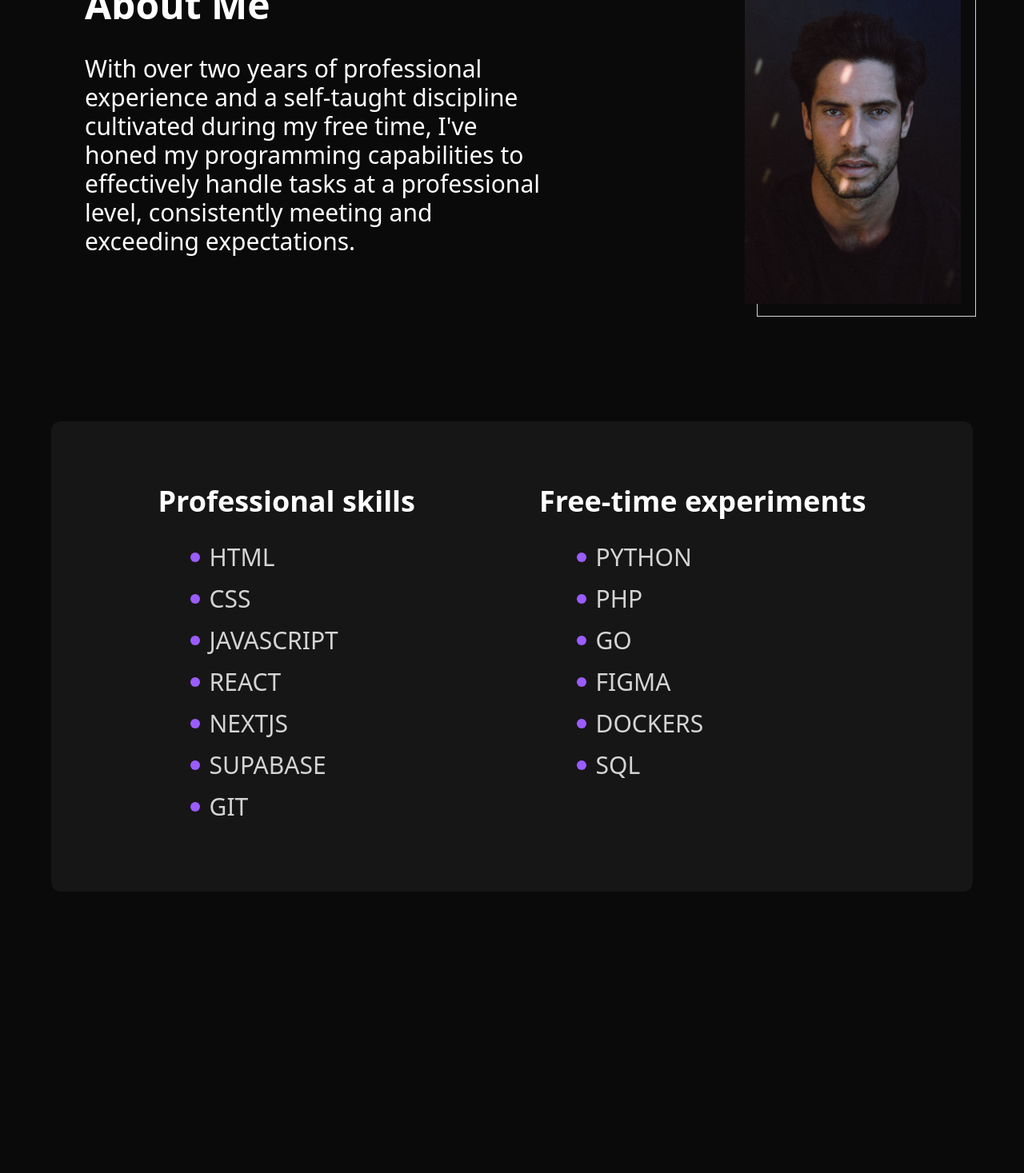
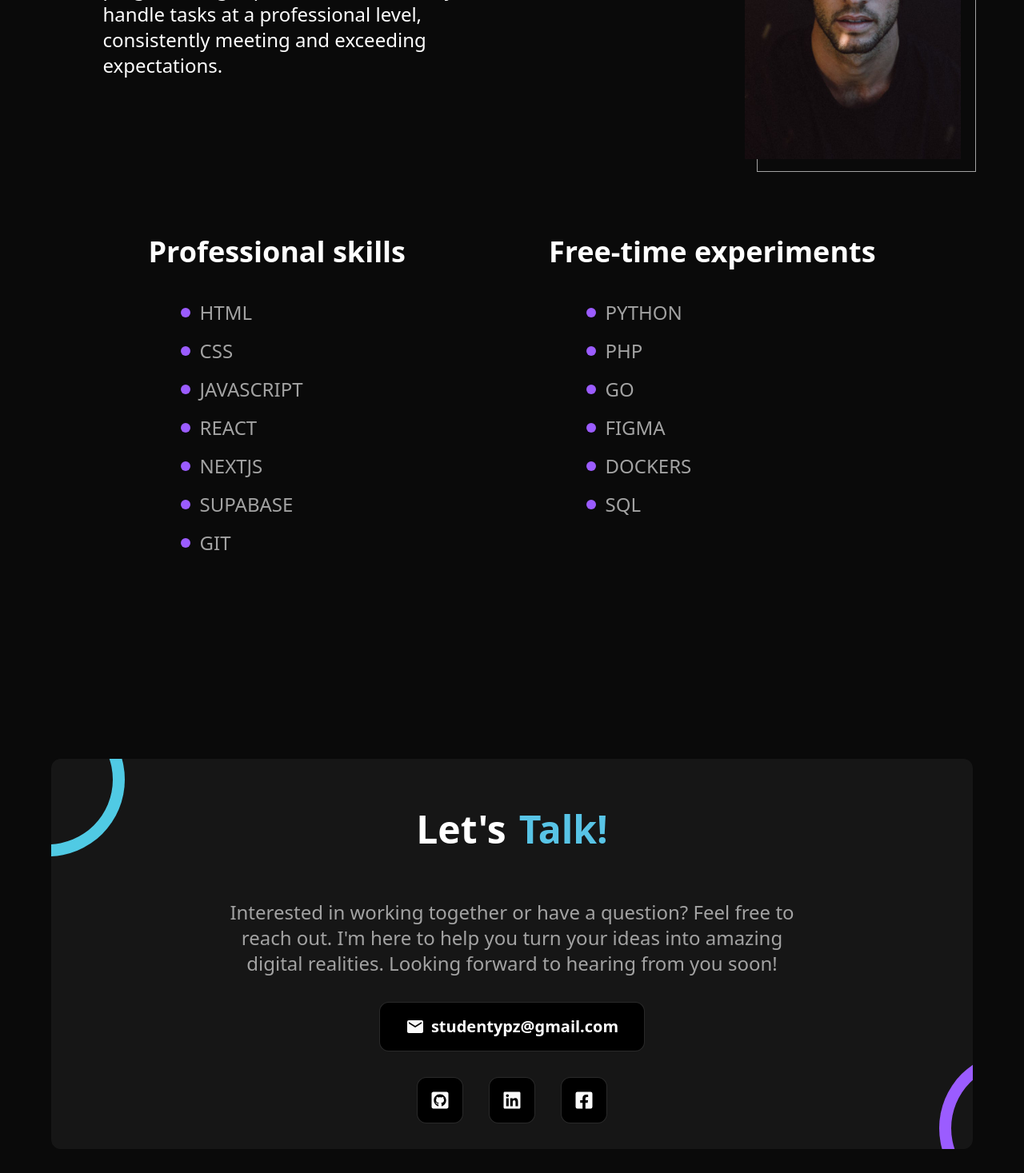
Before and after one commit to YiPei1994/portfolio3, a React (Vite) app: page / in a window 1280 px wide. Shown: the part 1330-2797 px from the top of the page at 80% size. Before the commit the page ends 2509 px from the top, so only its background shows below. Built offline with nearby package versions, Linux system fonts and the light colour scheme.

Commit message:
build - contact sections 1.0

```diff
--- a/src/App.tsx
+++ b/src/App.tsx
@@ -1,5 +1,6 @@
 import Shape from "./components/Shape";
 import About from "./layouts/aboutSection/About";
+import Contact from "./layouts/contact/Contact";
 import Hero from "./layouts/heroSection/Hero";
 import Navbar from "./layouts/Navbar";
 
@@ -27,6 +28,7 @@ function App() {
         /> */}
         <Hero />
         <About />
+        <Contact />
       </main>
       <footer></footer>
     </div>
--- a/src/components/SectionWrapper.tsx
+++ b/src/components/SectionWrapper.tsx
@@ -12,7 +12,7 @@ function SectionWrapper({ children, className, id }: SectionWrapperProps) {
     <section
       id={id}
       className={cn(
-        "w-full mt-[10%] p-4 md:p-8 lg:p-12 xl:p-16 mx-auto relative",
+        "w-full mt-[8%] py-4 px-6 md:p-8 lg:p-12 xl:p-16 mx-auto relative",
         className
       )}
     >
--- a/src/components/SideSectionHeader.tsx
+++ b/src/components/SideSectionHeader.tsx
@@ -1,8 +1,16 @@
-import { PropsWithChildren } from "react";
+import { ReactNode } from "react";
+import { cn } from "../lib/cn";
 
-function SideSectionHeader({ children }: PropsWithChildren) {
+type SideSectionHeaderProps = {
+  children: ReactNode;
+  className?: string;
+};
+
+function SideSectionHeader({ children, className }: SideSectionHeaderProps) {
   return (
-    <h2 className="text-3xl my-[5%] flex items-center font-bold flex-wrap lg:text-5xl">
+    <h2
+      className={cn("text-3xl my-6 lg:my-8  font-bold  lg:text-5xl", className)}
+    >
       {children}
     </h2>
   );
--- a/src/index.css
+++ b/src/index.css
@@ -26,6 +26,6 @@ h4 {
 }
 p,
 ul li {
-  color: #d4d4d4;
+  color: #a3a3a3;
   line-height: 1.6em;
 }
--- a/src/layouts/Navbar.tsx
+++ b/src/layouts/Navbar.tsx
@@ -3,12 +3,12 @@ import { links } from "../contants";
 
 function Navbar() {
   return (
-    <div className="bg-neutral-900/75 relative  py-4 top-0 left-0 z-30 w-full  flex place-items-center">
+    <div className=" fixed  py-4 top-0 left-0 z-30 w-full  flex place-items-center backdrop-blur-lg">
       <ul className="flex gap-2 justify-between items-center m-auto   max-w-[400px] ">
         {links.map((link, i) => (
           <li key={i}>
             <a
-              className={`uppercase font-bold text-md border border-transparent hover:border-neutral-300 rounded-xl px-2 py-1 xl:px-6 xl:py-3 transition-all duration-300 hover:bg-neutral-700/50`}
+              className={`uppercase text-white font-bold text-md border border-transparent hover:border-neutral-400 rounded-xl px-2 py-1 xl:px-6 xl:py-3 transition-all duration-300 hover:bg-neutral-700/50`}
               href={`#${link}`}
             >
               {link}{" "}
--- a/src/layouts/aboutSection/AboutMe.tsx
+++ b/src/layouts/aboutSection/AboutMe.tsx
@@ -2,17 +2,17 @@ import SideSectionHeader from "../../components/SideSectionHeader";
 
 function AboutMe() {
   return (
-    <div className="flex  flex-col  lg:flex-row items-center lg:items-start lg:justify-center">
-      <div className="md:text-left md:w-[85%] mx-auto lg:w-2/3">
+    <div className="flex  flex-col  lg:flex-row items-center lg:items-start lg:justify-center gap-8 lg:w-fit">
+      <div className="md:w-[85%] mx-auto lg:w-3/5 md:text-center lg:text-left ">
         <SideSectionHeader>About Me</SideSectionHeader>
-        <p className="text-lg  xl:text-3xl text-white lg:w-3/4">
+        <p className="text-lg  xl:text-2xl text-white lg:w-3/4">
           With over two years of professional experience and a self-taught
           discipline cultivated during my free time, I've honed my programming
           capabilities to effectively handle tasks at a professional level,
           consistently meeting and exceeding expectations.
         </p>
       </div>
-      <div className="my-8 flex max-w-[300px] justify-center items-center relative before:block before:absolute before:-inset-1  before:left-[10%] -z-10 before:-top-[4%] before:-bottom-[4%] before:border before:border-neutral-300">
+      <div className="my-8 flex max-w-[300px] justify-center items-center relative before:block before:absolute before:-inset-1  before:left-[10%] -z-10 before:-top-[4%] before:-bottom-[4%] before:border before:border-neutral-400">
         <img
           className="max-w-[90%] max-h-[90%] m-auto z-10"
           src="/src/assets/placeholder.jpg"
--- a/src/layouts/aboutSection/SkillSingle.tsx
+++ b/src/layouts/aboutSection/SkillSingle.tsx
@@ -4,7 +4,7 @@ type SkillSingleProps = {
 
 function SkillSingle({ skill }: SkillSingleProps) {
   return (
-    <li className="text-lg md:text-center md:w-[85%] mx-auto xl:text-3xl uppercase pl-4 before:content before:w-3 before:h-3 before:rounded-full before:inline-block before:bg-[#9B5CFF] flex items-center before:mr-3 hover:before:bg-[#50CAE4] transition-all duration-300 ring hover:ring-neutral-300 ring-transparent p-2 rounded-xl hover:text-white">
+    <li className="text-lg md:text-center md:w-[85%] mx-auto xl:text-2xl uppercase pl-4 before:content before:w-3 before:h-3 before:rounded-full before:inline-block before:bg-[#9B5CFF] flex items-center before:mr-3 hover:before:bg-[#50CAE4] transition-all duration-300 ring hover:ring-neutral-400 ring-transparent p-2 rounded-xl hover:text-white">
       {skill}
     </li>
   );
--- a/src/layouts/aboutSection/Skills.tsx
+++ b/src/layouts/aboutSection/Skills.tsx
@@ -1,12 +1,11 @@
-import SectionWrapper from "../../components/SectionWrapper";
 import { efficentSkills, freetimeSkills } from "../../contants";
 import SkillsWrapper from "./SkillsWrapper";
 
 function Skills() {
   return (
-    <SectionWrapper
+    <div
       id="skills"
-      className="flex flex-col gap-4 md:flex-row md:justify-around  bg-neutral-100/5 rounded-xl items-stretch "
+      className="flex flex-col gap-6 xl:gap-8 md:flex-row md:justify-around  items-stretch px-8 lg:px-12 mt-6 lg:mt-12"
     >
       <SkillsWrapper skills={efficentSkills}>
         Professional skills{" "}
@@ -14,7 +13,7 @@ function Skills() {
       <SkillsWrapper skills={freetimeSkills}>
         Free-time experiments{" "}
       </SkillsWrapper>
-    </SectionWrapper>
+    </div>
   );
 }
 
--- a/src/layouts/aboutSection/SkillsWrapper.tsx
+++ b/src/layouts/aboutSection/SkillsWrapper.tsx
@@ -8,7 +8,7 @@ type SkillsWrapperProps = {
 
 function SkillsWrapper({ skills, children }: SkillsWrapperProps) {
   return (
-    <div className="flex flex-col gap-6 py-4 md:px-6 lg:px-8 justify-start ">
+    <div className="flex flex-col gap-6 xl:gap-8 py-4 md:px-6 lg:px-8 justify-start ">
       <h2 className="text-2xl  flex items-center font-bold flex-wrap lg:text-4xl">
         {" "}
         {children}
--- /dev/null
+++ b/src/layouts/contact/Contact.tsx
@@ -0,0 +1,60 @@
+import ChangingColor from "../../components/ChangingTextColor";
+import SectionWrapper from "../../components/SectionWrapper";
+import SideSectionHeader from "../../components/SideSectionHeader";
+import { MdEmail } from "react-icons/md";
+import { FaLinkedin } from "react-icons/fa";
+import { FaFacebookSquare } from "react-icons/fa";
+import { FaGithubSquare } from "react-icons/fa";
+
+function Contact() {
+  return (
+    <SectionWrapper id="contact">
+      <div className="bg-neutral-100/5 overflow-hidden rounded-xl flex items-center justify-center gap-6 xl:gap-8  flex-col  text-center py-8 relative before:content before:w-48 before:h-48 before:rounded-full before:absolute before:ring-[15px] before:ring-inset before:ring-[#50CAE4] before:-left-[100px] before:-top-[70px] after:content after:w-48 after:h-48 after:rounded-full after:absolute after:ring-[15px] after:ring-inset after:ring-[#9B5CFF] after:-right-[150px] after:-bottom-[70px] ">
+        <SideSectionHeader className="flex items-center justify-center gap-4">
+          Let's <ChangingColor text="Talk!" />{" "}
+        </SideSectionHeader>
+        <p className="text-lg md:text-center md:w-[85%] mx-auto xl:text-2xl w-4/5 lg:w-[65%]">
+          Interested in working together or have a question? Feel free to reach
+          out. I'm here to help you turn your ideas into amazing digital
+          realities. Looking forward to hearing from you soon!
+        </p>
+
+        <a
+          className="flex items-center gap-2 py-4 px-8 font-bold  rounded-xl border border-neutral-400/25 bg-black"
+          href="mailto:studentypz@gmail.com"
+        >
+          <MdEmail className="text-2xl" />
+
+          <p className="lg:text-xl text-white">studentypz@gmail.com</p>
+        </a>
+
+        <div className="flex justify-center items-center gap-8 w-full">
+          <a
+            href="https://github.com/YiPei1994"
+            target="_blank"
+            className=" p-4 font-bold  rounded-xl border border-neutral-400/25 bg-black text-2xl"
+          >
+            <FaGithubSquare />
+          </a>
+          <a
+            href="https://www.linkedin.com/in/yipeizhu"
+            target="_blank"
+            className="p-4 font-bold  rounded-xl border border-neutral-400/25 bg-black text-2xl"
+          >
+            <FaLinkedin />
+          </a>
+
+          <a
+            href="https://www.facebook.com/yeipei.zhu"
+            target="_blank"
+            className=" p-4 font-bold  rounded-xl border border-neutral-400/25 bg-black text-2xl"
+          >
+            <FaFacebookSquare />
+          </a>
+        </div>
+      </div>
+    </SectionWrapper>
+  );
+}
+
+export default Contact;
--- a/src/layouts/heroSection/HeroText.tsx
+++ b/src/layouts/heroSection/HeroText.tsx
@@ -11,14 +11,14 @@ function HeroText() {
         </h1>
       </Reveal>
       <Reveal type="text">
-        <p className="text-lg md:text-center md:w-[85%] mx-auto xl:text-3xl ">
+        <p className="text-lg md:text-center md:w-[85%] mx-auto xl:text-2xl  ">
           I'm deeply enthusiastic about the ever-evolving landscape of
           technology, especially in the vibrant domains of computer science and
           programming. Each new challenge sparks my passion and drives my energy
           to explore and innovate.
         </p>
       </Reveal>
-      <Button className="uppercase text-2xl  flex gap-4">
+      <Button className="uppercase text-2xl  flex ">
         <a href="./public/cv.pdf">My resume</a>
       </Button>
     </div>
```
Also changed, not shown: src/assets/bgShapeTwo.svg.
